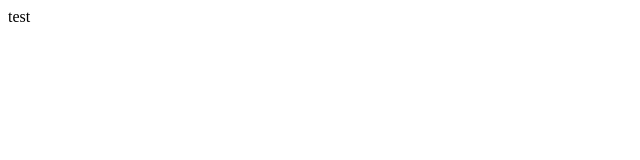
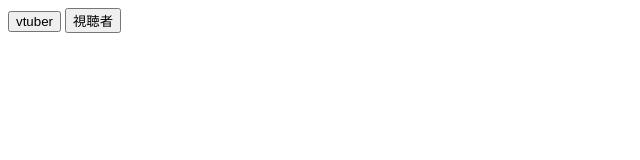
Before and after one commit to furusawa-web/vchat, a plain HTML site: page index.html in a window 1280 px wide. Shown: the whole page, without its empty margins (0-640 px from the left). Drawn offline with Linux system fonts and the light colour scheme.

Commit message:
add index

```diff
--- a/index.html
+++ b/index.html
@@ -1,15 +1,14 @@
 <!DOCTYPE html>
-<html>
+<html lang="jp" dir="ltr">
 
 <head>
-
+    <meta charset="utf-8">
     <title>test</title>
-    <meta charset="utf-8">
-
 </head>
 
 <body>
-    test
+    <button type=“button” onclick="location.href='audience/index.html'">vtuber</button>
+    <button type=“button” onclick="location.href='vtuber/Sample/TypeScript/Demo/index.html'">視聴者</button>
 </body>
 
 </html>
```
